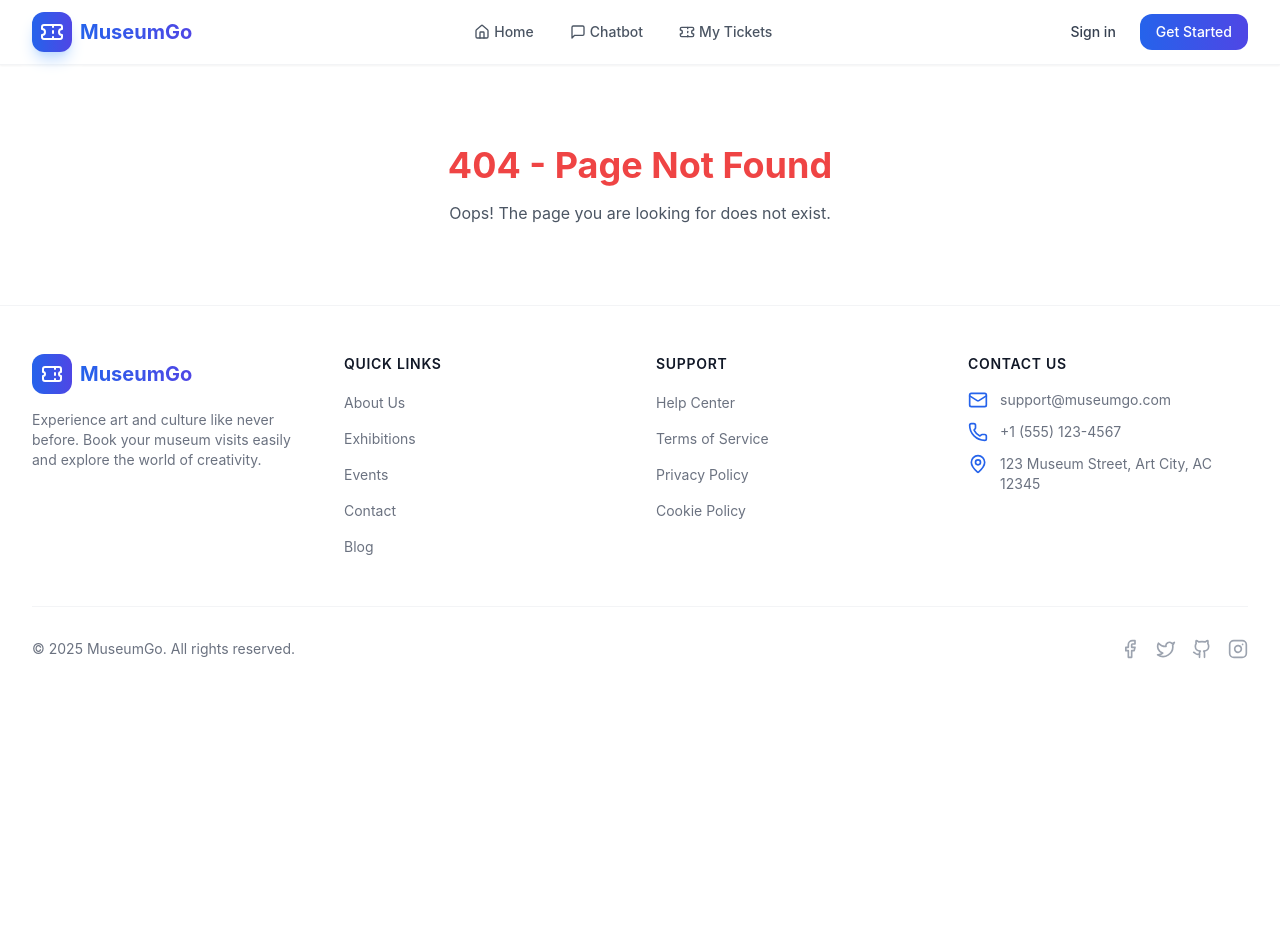
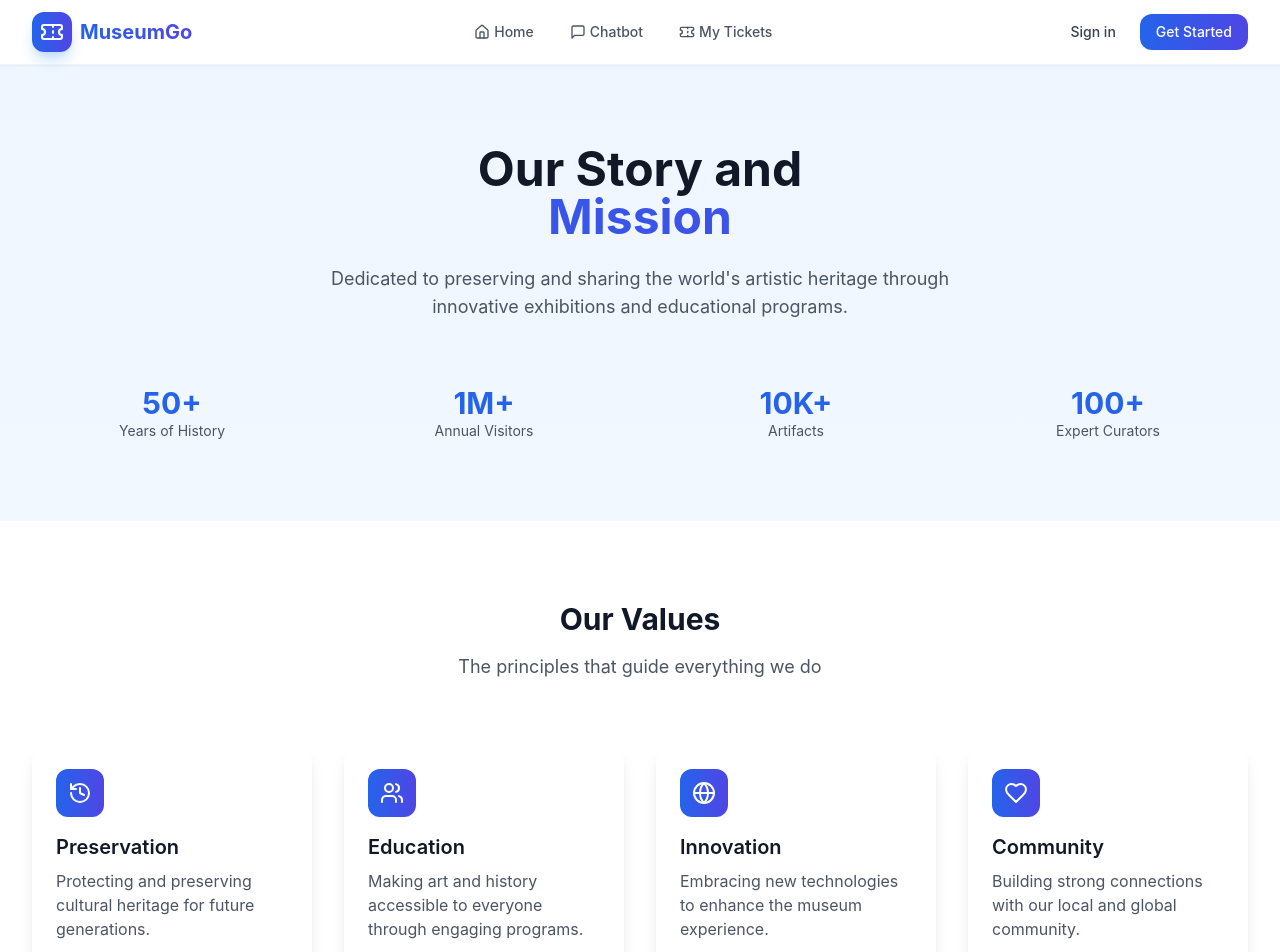
Before and after one commit to Prashanth0718/ONLINE-CHATBOT-TICKETING-SYSTEM, a React (Vite) app in the folder frontend/: page /about in a window 1280 px wide. Shown: the top 952 px of the page. Before the commit the page ends 800 px from the top, so only its background shows below. Built offline with nearby package versions, Linux system fonts and the light colour scheme.

Commit message:
About Page is Added

```diff
--- a/frontend/src/App.jsx
+++ b/frontend/src/App.jsx
@@ -9,7 +9,7 @@ import NotFound from "./pages/NotFound";
 import PrivateRoute from "./components/PrivateRoute";
 import PlanVisit from './pages/PlanVisit';
 //import Chatbot from "./components/Chatbot";
-
+import About from './pages/About';
 import ProfilePage from "./pages/ProfilePage";
 import PaymentPage from "./pages/PaymentPage";
 import BookTicket from "./pages/BookTicket";
@@ -32,7 +32,7 @@ function App() {
             <Route path="/profile" element={<ProfilePage />} />
             <Route path="/chatbot" element={<ChatbotPage />} />
             <Route path="/plan-visit" element={<PlanVisit />} />
-
+            <Route path="/about" element={<About />} />
 
             {/* ✅ Protected Routes */}
             <Route element={<PrivateRoute allowedRoles={["user", "admin"]} />}>
--- /dev/null
+++ b/frontend/src/pages/About.jsx
@@ -0,0 +1,219 @@
+
+import React from 'react';
+import { motion } from 'framer-motion';
+import { History, Users, Award, Globe, Heart, Sparkles } from 'lucide-react';
+import { useNavigate } from 'react-router-dom';
+
+const About = () => {
+  const navigate = useNavigate();
+
+  const stats = [
+    { number: "50+", label: "Years of History" },
+    { number: "1M+", label: "Annual Visitors" },
+    { number: "10K+", label: "Artifacts" },
+    { number: "100+", label: "Expert Curators" }
+  ];
+
+  const team = [
+    {
+      name: "Mr. Prashanth S N",
+      role: "Museum Director",
+      image: "https://images.pexels.com/photos/1181686/pexels-photo-1181686.jpeg?auto=compress&cs=tinysrgb&w=300",
+      bio: "With over 20 years of experience in museum curation and management."
+    },
+    {
+      name: "Michael Chen",
+      role: "Head Curator",
+      image: "https://images.pexels.com/photos/2379004/pexels-photo-2379004.jpeg?auto=compress&cs=tinysrgb&w=300",
+      bio: "Specializing in modern art and digital exhibitions."
+    },
+    {
+      name: "Emily Rodriguez",
+      role: "Education Director",
+      image: "https://images.pexels.com/photos/1181695/pexels-photo-1181695.jpeg?auto=compress&cs=tinysrgb&w=300",
+      bio: "Leading our educational programs and community outreach initiatives."
+    }
+  ];
+
+  const values = [
+    {
+      icon: History,
+      title: "Preservation",
+      description: "Protecting and preserving cultural heritage for future generations."
+    },
+    {
+      icon: Users,
+      title: "Education",
+      description: "Making art and history accessible to everyone through engaging programs."
+    },
+    {
+      icon: Globe,
+      title: "Innovation",
+      description: "Embracing new technologies to enhance the museum experience."
+    },
+    {
+      icon: Heart,
+      title: "Community",
+      description: "Building strong connections with our local and global community."
+    }
+  ];
+
+  return (
+    <div className="min-h-screen bg-gradient-to-b from-blue-50 to-white">
+      {/* Hero Section */}
+      <motion.section
+        initial={{ opacity: 0 }}
+        animate={{ opacity: 1 }}
+        className="relative py-20 overflow-hidden"
+      >
+        <div className="max-w-7xl mx-auto px-4 sm:px-6 lg:px-8">
+          <motion.div
+            initial={{ opacity: 0, y: 20 }}
+            animate={{ opacity: 1, y: 0 }}
+            transition={{ duration: 0.6 }}
+            className="text-center"
+          >
+            <h1 className="text-4xl sm:text-5xl font-bold text-gray-900 mb-6">
+              Our Story and
+              <span className="block text-transparent bg-clip-text bg-gradient-to-r from-blue-600 to-indigo-600">
+                Mission
+              </span>
+            </h1>
+            <p className="max-w-2xl mx-auto text-lg text-gray-600 mb-10">
+              Dedicated to preserving and sharing the world's artistic heritage through innovative exhibitions and educational programs.
+            </p>
+          </motion.div>
+
+          {/* Stats */}
+          <motion.div
+            initial={{ opacity: 0, y: 20 }}
+            animate={{ opacity: 1, y: 0 }}
+            transition={{ duration: 0.6, delay: 0.2 }}
+            className="grid grid-cols-2 md:grid-cols-4 gap-8 mt-16"
+          >
+            {stats.map((stat, index) => (
+              <motion.div
+                key={index}
+                initial={{ opacity: 0, y: 20 }}
+                animate={{ opacity: 1, y: 0 }}
+                transition={{ delay: index * 0.1 }}
+                className="text-center"
+              >
+                <div className="text-3xl font-bold text-blue-600">{stat.number}</div>
+                <div className="text-sm text-gray-600">{stat.label}</div>
+              </motion.div>
+            ))}
+          </motion.div>
+        </div>
+      </motion.section>
+
+      {/* Values Section */}
+      <motion.section
+        initial={{ opacity: 0, y: 20 }}
+        animate={{ opacity: 1, y: 0 }}
+        transition={{ duration: 0.6 }}
+        className="py-20 bg-white"
+      >
+        <div className="max-w-7xl mx-auto px-4 sm:px-6 lg:px-8">
+          <div className="text-center mb-16">
+            <h2 className="text-3xl font-bold text-gray-900">Our Values</h2>
+            <p className="mt-4 text-lg text-gray-600">The principles that guide everything we do</p>
+          </div>
+
+          <div className="grid md:grid-cols-2 lg:grid-cols-4 gap-8">
+            {values.map((value, index) => {
+              const Icon = value.icon;
+              return (
+                <motion.div
+                  key={index}
+                  initial={{ opacity: 0, y: 20 }}
+                  animate={{ opacity: 1, y: 0 }}
+                  transition={{ delay: index * 0.1 }}
+                  className="relative group p-6 bg-white rounded-2xl shadow-lg hover:shadow-xl transition-all duration-300"
+                >
+                  <div className="absolute inset-0 rounded-2xl bg-gradient-to-r from-blue-50 to-indigo-50 opacity-0 group-hover:opacity-100 transition-opacity duration-500" />
+                  <div className="relative z-10">
+                    <div className="w-12 h-12 rounded-xl bg-gradient-to-r from-blue-600 to-indigo-600 flex items-center justify-center mb-4">
+                      <Icon className="w-6 h-6 text-white" />
+                    </div>
+                    <h3 className="text-xl font-semibold text-gray-900 mb-2">{value.title}</h3>
+                    <p className="text-gray-600">{value.description}</p>
+                  </div>
+                </motion.div>
+              );
+            })}
+          </div>
+        </div>
+      </motion.section>
+
+      {/* Team Section */}
+      <motion.section
+        initial={{ opacity: 0, y: 20 }}
+        animate={{ opacity: 1, y: 0 }}
+        transition={{ duration: 0.6 }}
+        className="py-20"
+      >
+        <div className="max-w-7xl mx-auto px-4 sm:px-6 lg:px-8">
+          <div className="text-center mb-16">
+            <h2 className="text-3xl font-bold text-gray-900">Our Leadership Team</h2>
+            <p className="mt-4 text-lg text-gray-600">Meet the experts behind our museum</p>
+          </div>
+
+          <div className="grid md:grid-cols-3 gap-8">
+            {team.map((member, index) => (
+              <motion.div
+                key={index}
+                initial={{ opacity: 0, y: 20 }}
+                animate={{ opacity: 1, y: 0 }}
+                transition={{ delay: index * 0.1 }}
+                className="bg-white rounded-2xl shadow-lg overflow-hidden group hover:shadow-xl transition-all duration-300"
+              >
+                <div className="relative h-64 overflow-hidden">
+                  <img
+                    src={member.image}
+                    alt={member.name}
+                    className="w-full h-full object-cover transform transition-transform duration-500 group-hover:scale-110"
+                  />
+                  <div className="absolute inset-0 bg-gradient-to-t from-black/60 to-transparent" />
+                </div>
+                <div className="p-6">
+                  <h3 className="text-xl font-semibold text-gray-900 mb-1">{member.name}</h3>
+                  <p className="text-blue-600 font-medium mb-3">{member.role}</p>
+                  <p className="text-gray-600">{member.bio}</p>
+                </div>
+              </motion.div>
+            ))}
+          </div>
+        </div>
+      </motion.section>
+
+      {/* CTA Section */}
+      <motion.section
+        initial={{ opacity: 0, y: 20 }}
+        animate={{ opacity: 1, y: 0 }}
+        transition={{ duration: 0.6 }}
+        className="py-20"
+      >
+        <div className="max-w-4xl mx-auto px-4 sm:px-6 lg:px-8">
+          <div className="bg-gradient-to-r from-blue-600 to-indigo-600 rounded-2xl p-12 text-center text-white">
+            <Sparkles className="w-12 h-12 mx-auto mb-6" />
+            <h2 className="text-3xl font-bold mb-4">Join Us on This Journey</h2>
+            <p className="text-lg mb-8 opacity-90">
+              Experience art and culture like never before. Book your visit today and become part of our story.
+            </p>
+            <motion.button
+              onClick={() => navigate('/plan-visit')}
+              whileHover={{ scale: 1.05 }}
+              whileTap={{ scale: 0.95 }}
+              className="bg-white text-blue-600 px-8 py-3 rounded-xl font-semibold hover:bg-blue-50 transition-colors duration-300"
+            >
+              Plan Your Visit
+            </motion.button>
+          </div>
+        </div>
+      </motion.section>
+    </div>
+  );
+};
+
+export default About;
```
